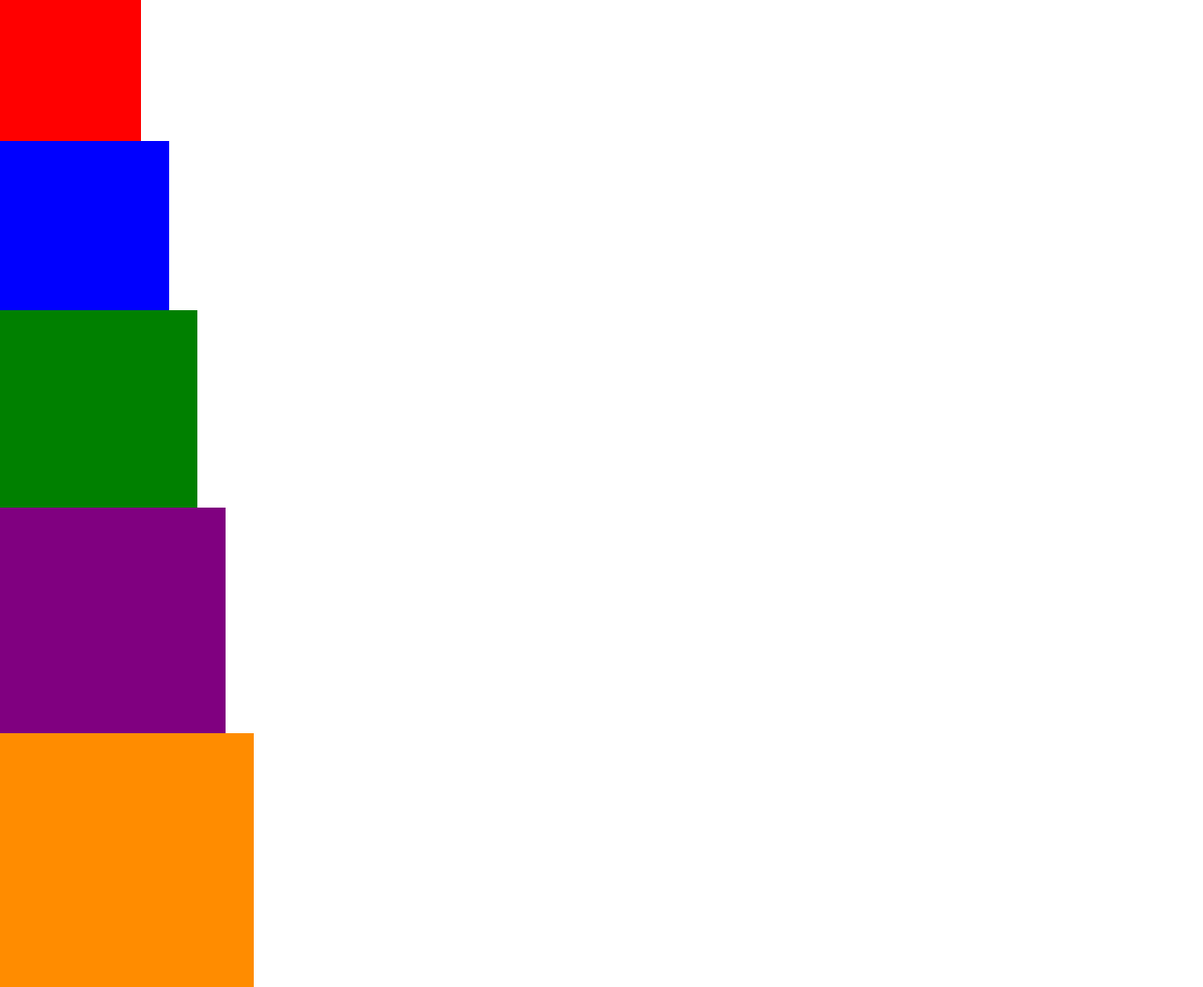
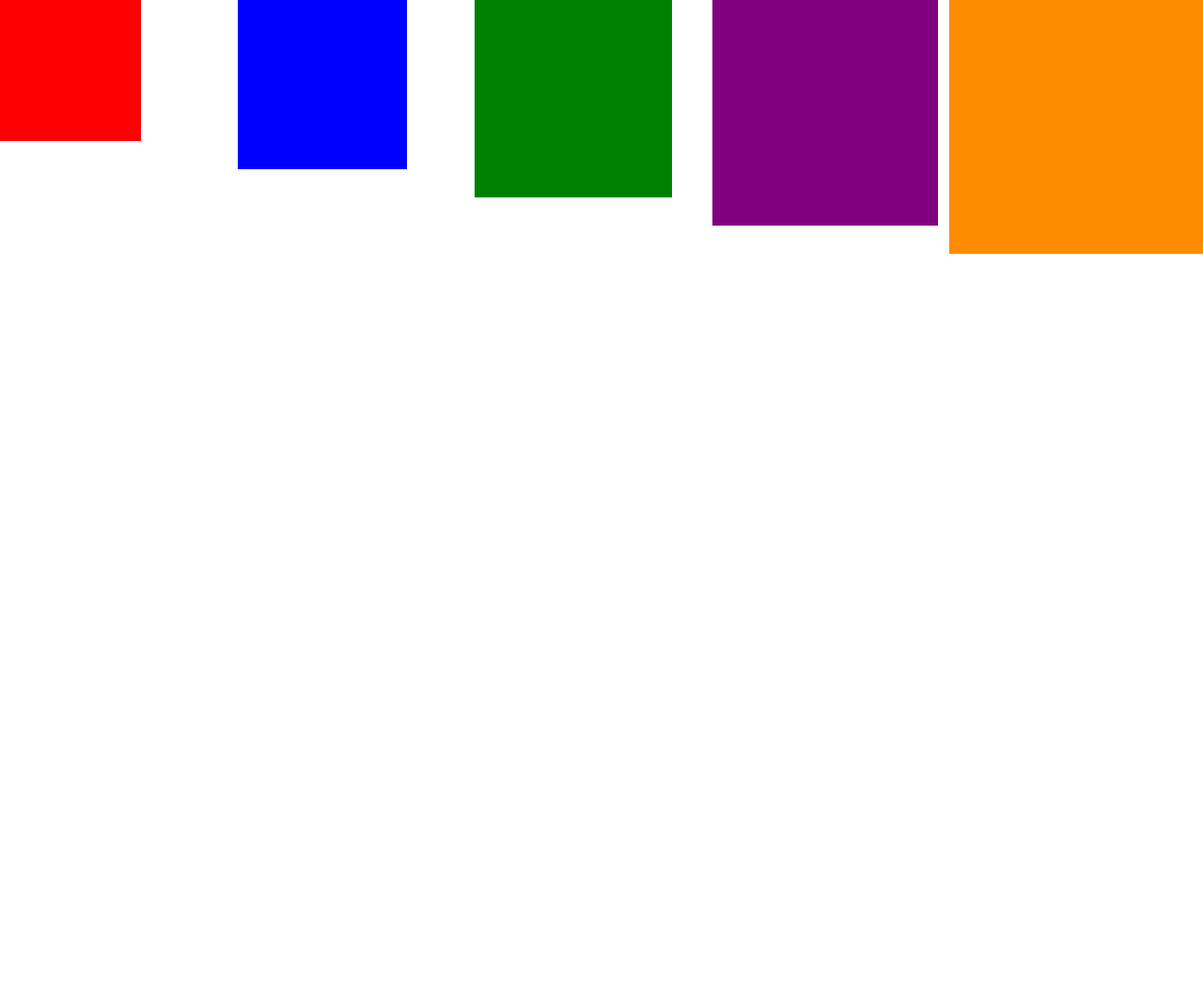
Before and after one commit to briansimiyuj/Color-Changer, a plain HTML site: page index.html in a window 1280 px wide. Shown: the whole page at 94% size. After the commit the page ends 800 px from the top, so only its background shows below. Drawn offline with Linux system fonts and the light colour scheme.

Commit message:
Styled the container

```diff
--- a/style.css
+++ b/style.css
@@ -7,6 +7,11 @@
 body{
     width: 100vw;
     position: relative;
+}
+
+.container{
+    display: grid;
+    grid-template-columns: repeat(5, 1fr);
 }
 
 .tiny{
```
